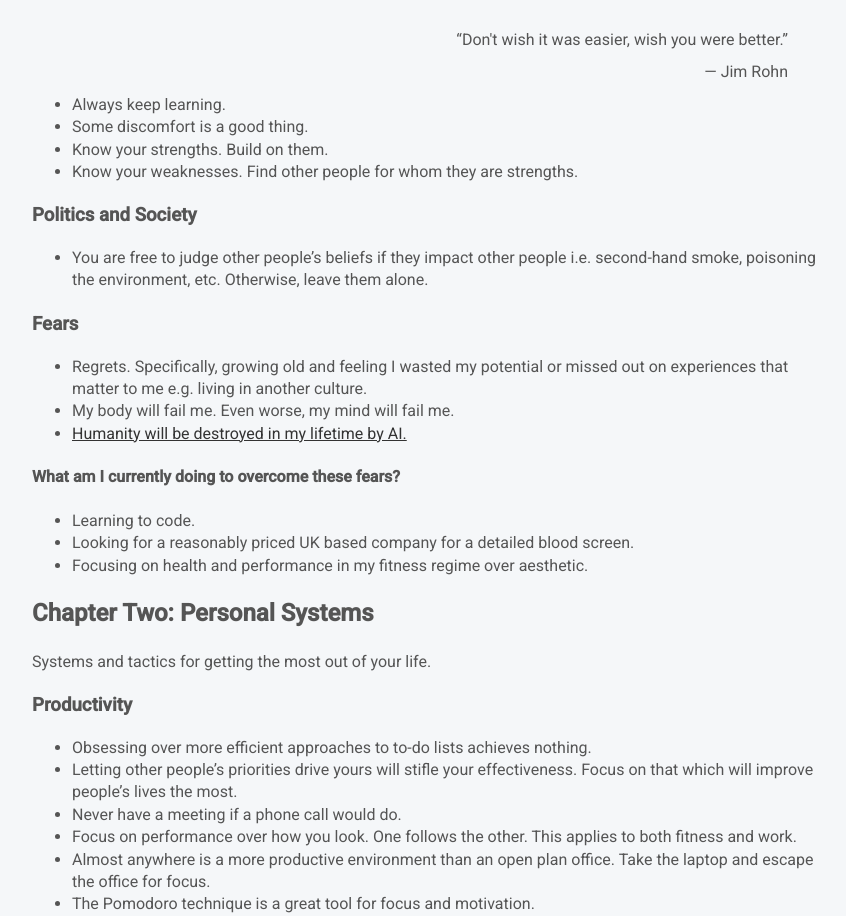
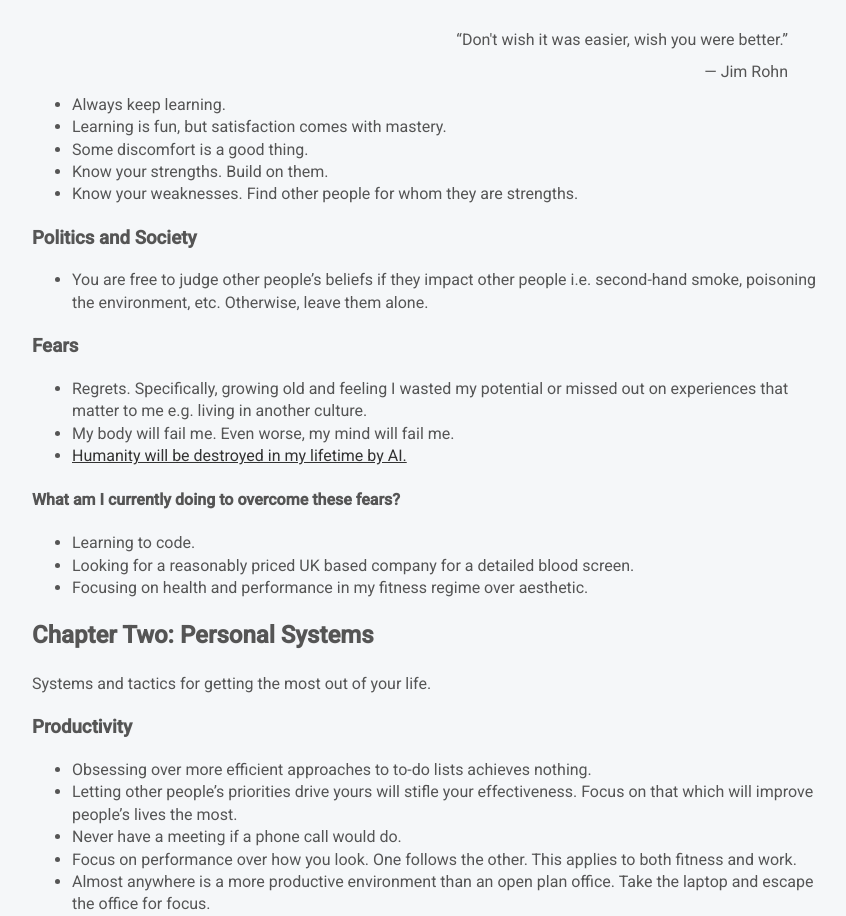
Before and after one commit to gaffajames/website, a plain HTML site: page codex.html in a window 1280 px wide. Shown: the part 1090-2006 px from the top of the page, without its empty margins (208-1054 px from the left). Drawn offline with Linux system fonts and the light colour scheme.

Commit message:
Add 'Learning is fun, but satisfaction comes with mastery.' to Codex

```diff
--- a/codex.html
+++ b/codex.html
@@ -40,6 +40,7 @@
 
 	<ul>
 		<li>Always keep learning.</li>
+		<li>Learning is fun, but satisfaction comes with mastery.</li>
 		<li>Some discomfort is a good thing.</li>
 		<li>Know your strengths. Build on them.</li>
 		<li>Know your weaknesses. Find other people for whom they are strengths.</li>
```
